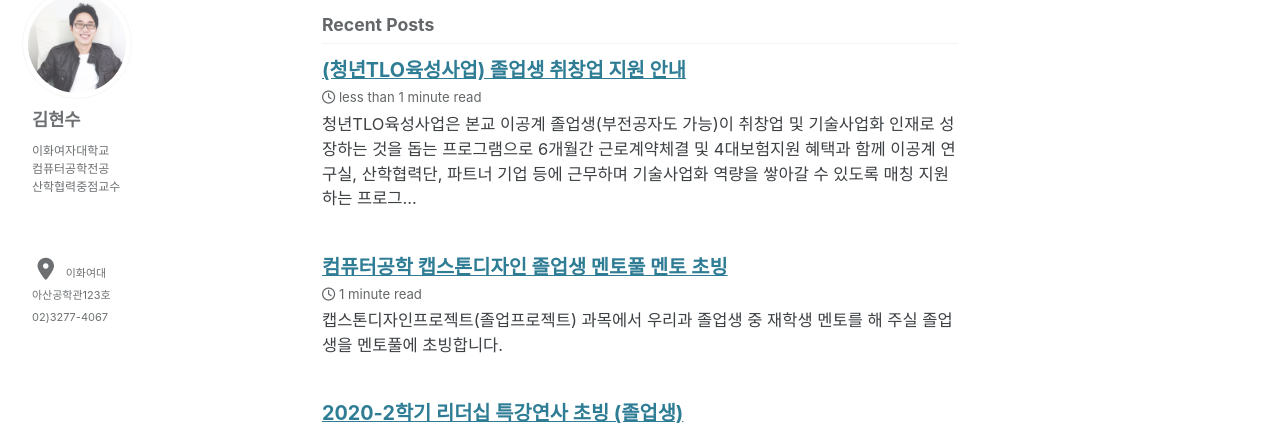
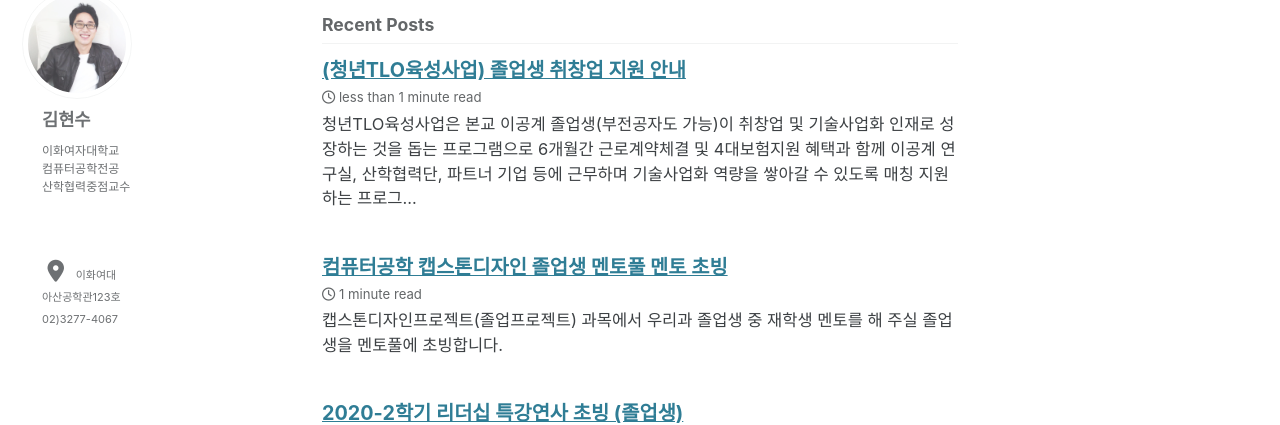
Before and after one commit to faculty-hieonn/faculty-hieonn.github.io, a Jekyll site: the page built from index.html, in a window 1280 px wide. Shown: the part 132-557 px from the top of the page. Built offline with Jekyll 4.4.1, drawn with Linux system fonts in a browser that asks for light colours; cached includes are drawn as plain includes; nearby versions of some CDN libraries; the list of posts is cut into pages by our own code.

Commit message:
counter layout

```diff
--- a/_sass/minimal-mistakes/_sidebar.scss
+++ b/_sass/minimal-mistakes/_sidebar.scss
@@ -147,7 +147,7 @@
   @include breakpoint($large) {
     display: block;
     width: 100%;
-    padding-left: 10px;
+    padding-left: 20px;
     padding-right: 0;
   }
 
@@ -157,18 +157,20 @@
   }
 }
 
+// hieonn added
 .author__content_counter {
   display: table-cell;
   vertical-align: top;
   padding-left: 15px;
   padding-right: 25px;
   line-height: 1;
-  margin-top : -10px;
+  top : -8px;
+  position: relative;
 
   @include breakpoint($large) {
     display: block;
     width: 100%;
-    padding-left: 10px;
+    padding-left: 20px;
     padding-right: 0;
   }
 
```
